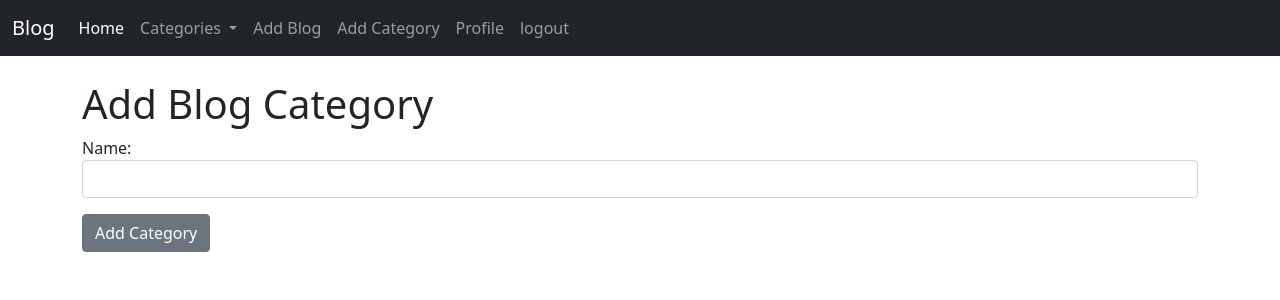
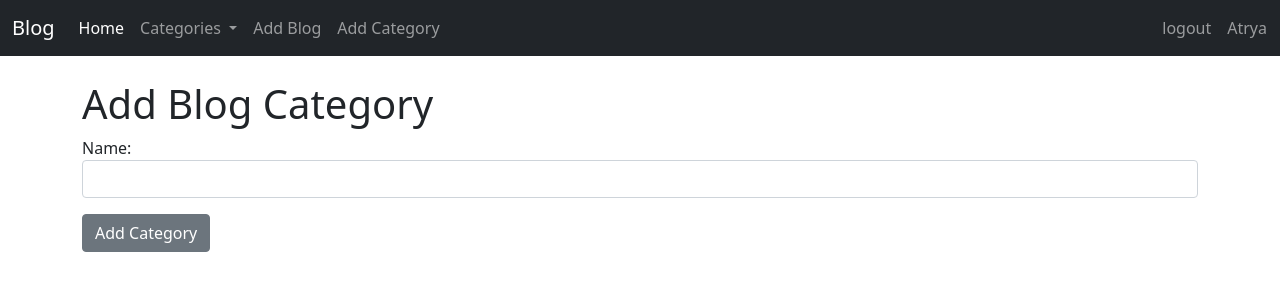
Before and after one commit to AslanZ-5/Codemy-blog, a Django app: page /add-category/ in a window 1280 px wide. Shown: the top 300 px of the page. Run offline with Django 3.2, Linux system fonts and the light colour scheme; a user stored in the database is signed in; data comes from the database, SQL or seed files in the repository; both versions use the stored data as it was after the commit; some libraries are stand-ins or nearby versions.

Commit message:
tweaked app

```diff
--- a/myblog/templates/myblog/base.html
+++ b/myblog/templates/myblog/base.html
@@ -23,8 +23,8 @@
             <span class="navbar-toggler-icon"></span>
         </button>
 
-        <div class="collapse navbar-collapse" id="navbarNavDropdown">
-            <ul class="navbar-nav">
+        <div class="collapse navbar-collapse" id="navbarSupportedContent">
+            <ul class="navbar-nav mr-auto">
                 <li class="nav-item">
                     <a class="nav-link active" aria-current="page" href="{% url 'myblog:home' %}">Home</a>
                 </li>
@@ -37,29 +37,41 @@
 
                     <ul class="dropdown-menu" aria-labelledby="navbarDropdown">
                         {% for cat in cat_menu %}
-                        <li><a class="dropdown-item" href="{% url 'myblog:category_list' cat|slugify %}">{{cat}}</a></li>
+                        <li><a class="dropdown-item" href="{% url 'myblog:category_list' cat|slugify %}">{{cat}}</a>
+                        </li>
                         {% endfor %}
-                        <li><a style=" font-weight:bold;" class="dropdown-item" href="{% url 'myblog:all_categories'  %}">All Categories</a></li>
+                        <li><a style=" font-weight:bold;" class="dropdown-item"
+                               href="{% url 'myblog:all_categories'  %}">All Categories</a></li>
                     </ul>
 
                 </li>
                 {% endif %}
                 {% if user.is_authenticated %}
-                <li class="nav-item">
+                <li class="nav-item ">
                     <a class="nav-link" href="{% url 'myblog:add_post' %}">Add Blog</a>
                 </li>
 
                 <li class="nav-item">
                     <a class="nav-link" href="{% url 'myblog:add_category' %}">Add Category</a>
                 </li>
-                <li class="nav-item">
-                    <a class="nav-link" href="{% url 'profile_show' user.id %}">Profile</a>
-                </li>
+
+                {% endif %}
+
+            </ul>
+
+
+            <ul style="position:absolute;right:5px;" class="navbar-nav ">
+                {% if user.is_authenticated %}
+
                 <li class="nav-item">
                     <a class="nav-link" href="{% url 'logout' %}">logout</a>
                 </li>
+                <li class="nav-item">
+                    <a class="nav-link" href="{% url 'profile_show' user.profile.id %}">{{user.first_name}}</a>
+                </li>
+
                 {% else %}
-                <li class="nav-item">
+                <li class="nav-item ml-auto">
                     <a class="nav-link" href="{% url 'register' %}">Register</a>
                 </li>
                 <li class="nav-item">
@@ -69,6 +81,8 @@
             </ul>
         </div>
     </div>
+
+
 </nav>
 <br>
 <div class="container">
--- a/users/views.py
+++ b/users/views.py
@@ -7,7 +7,7 @@ from django.shortcuts import render, redirect
 from django.urls import reverse_lazy
 from django.views import generic
 
-from .forms import RegistrationForm, UserProfileChangeForm, PasswordChangeManuallyForm
+from .forms import RegistrationForm, UserProfileChangeForm, PasswordChangeManuallyForm,LoginForm
 from .models import Profile
 
 
@@ -24,13 +24,13 @@ class UserRegisterView(generic.CreateView):
 
 def loginview(request):
     if request.method == "POST":
-        form = AuthenticationForm(data=request.POST)
+        form = LoginForm(data=request.POST)
         if form.is_valid():
             user = form.get_user()
             login(request, user)
             return redirect('myblog:home')
     else:
-        form = AuthenticationForm()
+        form = LoginForm()
     return render(request, 'users/login.html', {'form':form})
 
 
```
Also changed, not shown: bl_codemy/settings.py (+9 -0 lines), requirements.txt (added, +23 -0 lines), users/forms.py (+15 -5 lines), db.sqlite3, 1 other file.
